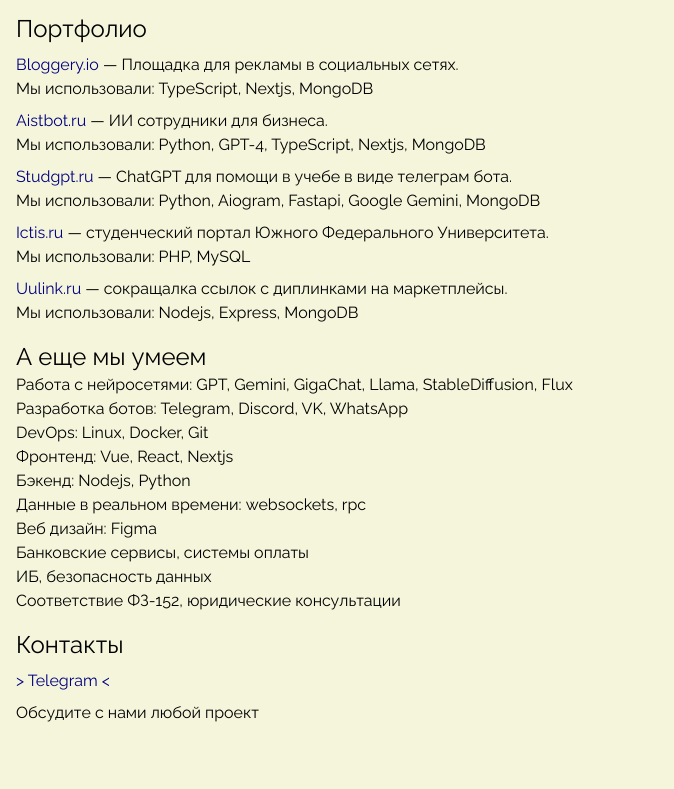
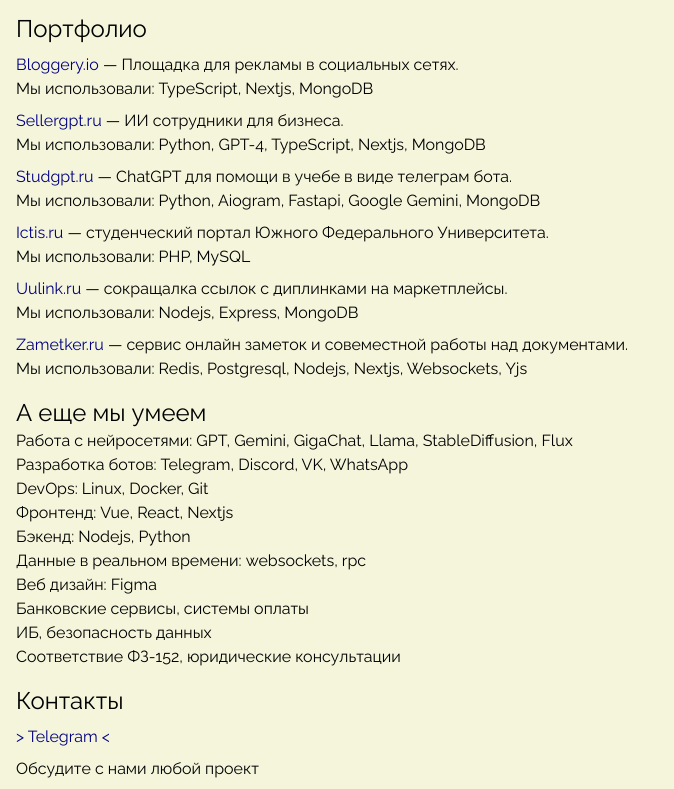
Before and after one commit to fullhouseit/landing, a plain HTML site: page index.html in a window 1280 px wide. Shown: the part 147-936 px from the top of the page, without its empty margins (0-674 px from the left). Before the commit the page ends 880 px from the top, so only its background shows below. Drawn offline with nearby package versions, Linux system fonts and the light colour scheme.

Commit message:
+ Zametker

```diff
--- a/index.html
+++ b/index.html
@@ -60,7 +60,7 @@
       </div>
       <div class="my-2">
         <div>
-          <a href="https://aistbot.ru" target="_blank" rel="noreferrer">Aistbot.ru</a>
+          <a href="https://sellergpt.ru" target="_blank" rel="noreferrer">Sellergpt.ru</a>
           — ИИ сотрудники для бизнеса.
         </div>
         <p>Мы использовали: Python, GPT-4, TypeScript, Nextjs, MongoDB</p>
@@ -81,7 +81,14 @@
       <div class="my-2">
         <div><a href="https://uulink.ru" target="_blank" rel="noreferrer">Uulink.ru</a> — сокращалка ссылок с диплинками на маркетплейсы.</div>
         <p>Мы использовали: Nodejs, Express, MongoDB</p>
-    </div>
+      </div>
+      <div class="my-2">
+        <div>
+          <a href="https://zametker.ru" target="_blank" rel="noreferrer">Zametker.ru</a>
+          — сервис онлайн заметок и совеместной работы над документами.
+        </div>
+        <p>Мы использовали: Redis, Postgresql, Nodejs, Nextjs, Websockets, Yjs</p>
+      </div>
 
     <div class="mt-4">
       <h2 class="text-2xl">А еще мы умеем</h2>
```
